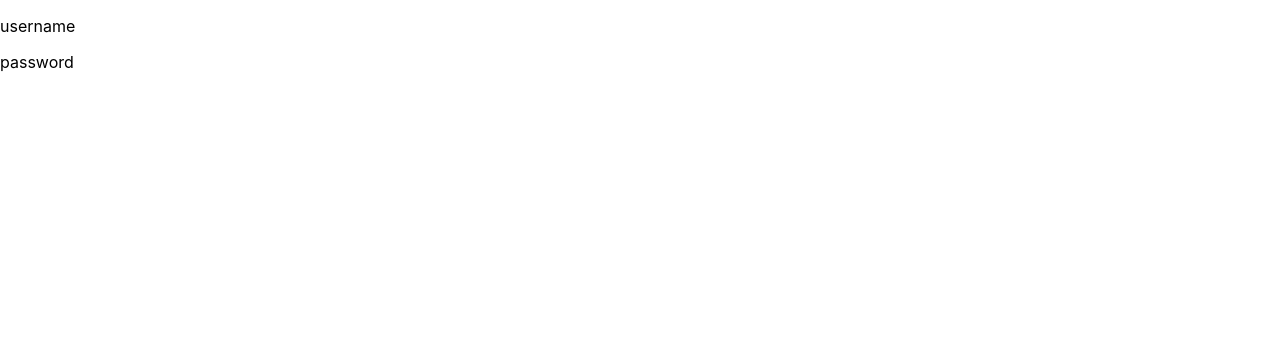
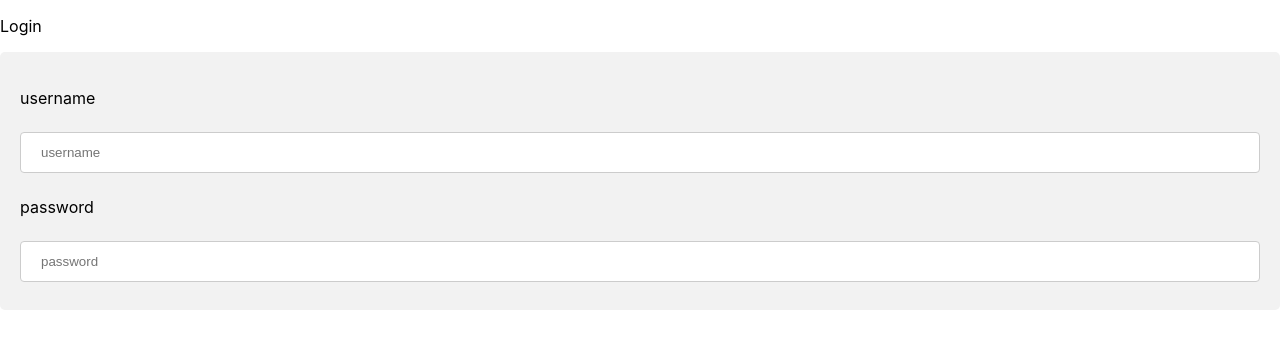
Before and after one commit to milesswu/inclusiveclick, a React (Create React App) app: page /prof-login in a window 1280 px wide. Shown: the top 348 px of the page. Built offline with nearby package versions, Linux system fonts and the light colour scheme.

Commit message:
ooopssss

```diff
--- a/src/ProfLogin.css
+++ b/src/ProfLogin.css
@@ -1,7 +1,19 @@
-.Prof-Username {
-    text-align: center;
+.Input-Header {
+    text-align: left;
 }
 
-.Prof-Pass {
-    text-align: center;
+input, select {
+    width: 100%;
+    padding: 12px 20px;
+    margin: 8px 0;
+    display: inline-block;
+    border: 1px solid #ccc;
+    border-radius: 4px;
+    box-sizing: border-box;
 }
+
+#inputSpace {
+    border-radius: 5px;
+    background-color: #f2f2f2;
+    padding: 20px;
+  }
--- a/src/ProfLogin.js
+++ b/src/ProfLogin.js
@@ -5,13 +5,20 @@ class ProfLogin extends React.Component {
     render() {
         return (
             <div id="parent">
-
-                <div className="Input-Header">
-                    <p>username</p>
-                </div>
-
-                <div className="Input-Header">
-                    <p>password</p>
+                <p>Login</p>
+                <div id="inputSpace">
+                    <div className="Input-Header">
+                        <p>username</p>
+                    </div>
+                    <form>
+                        <input type="text" name="username" placeholder="username" required/>
+                    </form>
+                    <div className="Input-Header">
+                        <p>password</p>
+                        <form>
+                        <input type="password" name="password" placeholder="password" required/>
+                        </form>
+                    </div>
                 </div>
             </div>
         );
--- /dev/null
+++ b/src/ProfRegister.css
@@ -0,0 +1,3 @@
+.Input-Headers {
+    text-align: left;
+}
```
Also changed, not shown: src/ProfRegister.js (added).
